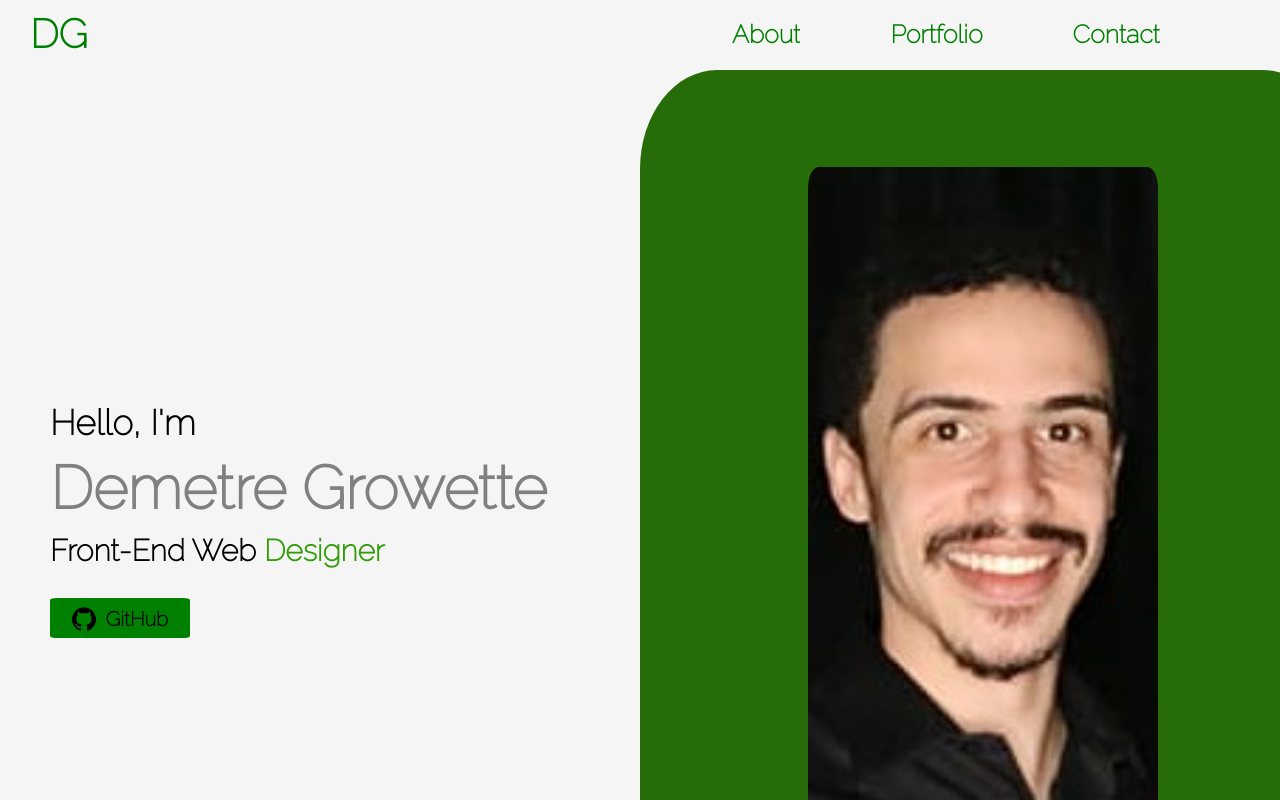
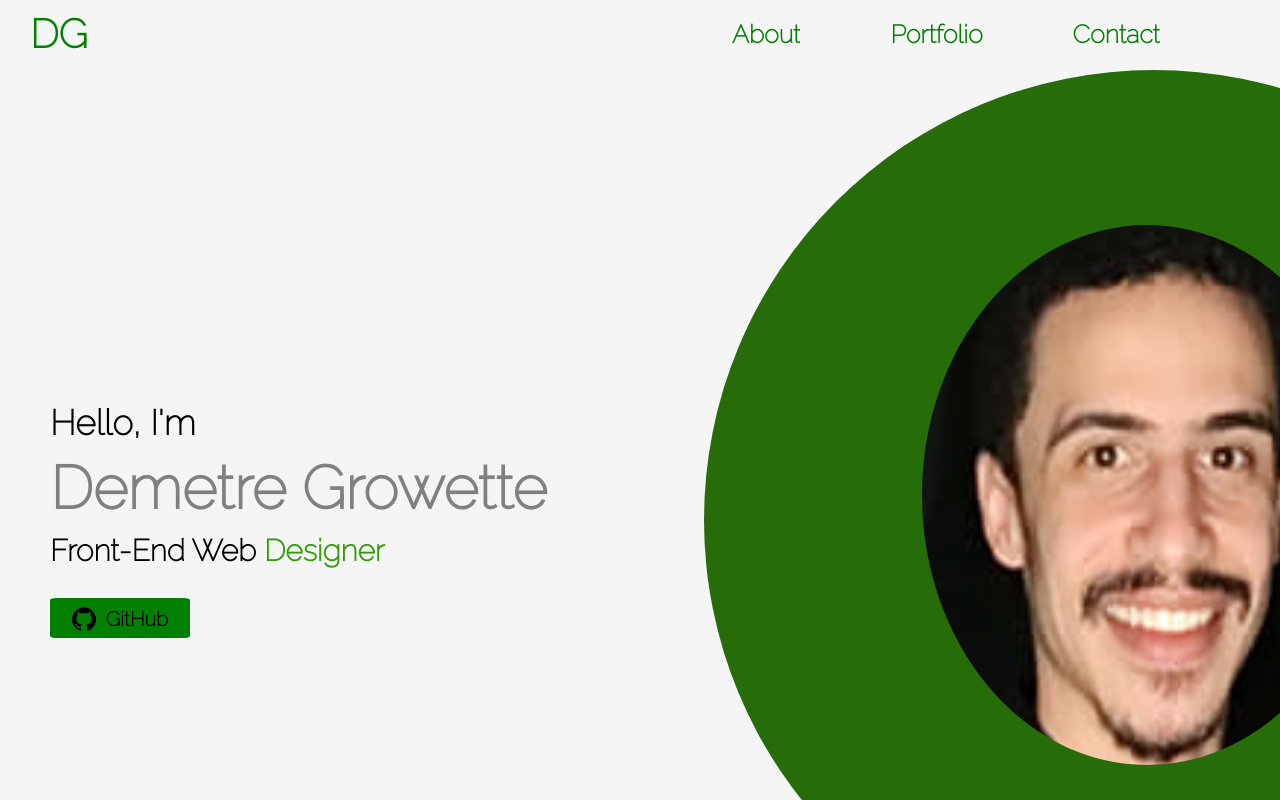
Before and after one commit to Trane7/portfolio, a React (Create React App) app in the folder portfolio/: page / in a window 1280 px wide. Built offline with nearby package versions, Linux system fonts and the light colour scheme; the HTML template or start-up script is replaced by a standard one.

Commit message:
centered about me section, added a new picture of me and centered in the circle

```diff
--- a/portfolio/src/app.scss
+++ b/portfolio/src/app.scss
@@ -2,17 +2,16 @@
     height: 100vh;
 
     .sections{
-        width: 100%;
+        width: 110%;
         height: calc(100vh - 70px);
-        // background-color: rgb(78, 78, 78);
         position: relative;
         top: 70px;
-        scroll-behavior:auto;
-        scroll-snap-type: y proximity;
-        scrollbar-width: none; // for firefox
+        &::-webkit-scrollbar{
+            display: none;
+        }
 
-        > *{
-            width: 100vw;
-        }
+        // > *{
+        //     width: 100vw;
+        // }
     }
 }
--- a/portfolio/src/components/intro/Intro.jsx
+++ b/portfolio/src/components/intro/Intro.jsx
@@ -34,7 +34,7 @@ export default function Intro() {
         </div>
         <div className="right">
         <div className="imgContainer">
-            <img src={process.env.PUBLIC_URL + "/assets/me.png"} alt=""/>
+            <img src={process.env.PUBLIC_URL + "/assets/me2.png"} alt=""/>
           </div>
 
         </div>
--- a/portfolio/src/components/intro/intro.scss
+++ b/portfolio/src/components/intro/intro.scss
@@ -14,20 +14,21 @@
         overflow: hidden;
 
         .imgContainer{
-            width: 700px;
+            width: 900px;
             height: 900px;
             background-color: rgb(38, 109, 9);
-            border-radius: 11%;
+            border-radius: 50%;
             display: flex;
-            align-items: flex-end;
+            align-items: center;
             justify-content: center;
 
             img{
-                height: 80%;
+                height: 60%;
                 width: 50%;
-                border-radius: 3%;
-                margin-bottom: 83px;
+                border-radius: 50%;
+                margin-bottom: 50px;
                 margin-right: 15px;
+
             }
         }
     }
@@ -57,7 +58,6 @@
 
 
             a {
-                display: flex;
                 text-decoration: none;
                 margin-right: 60px;
             }
--- a/portfolio/src/components/works/works.scss
+++ b/portfolio/src/components/works/works.scss
@@ -11,7 +11,8 @@
     h1{
         font-size: 70px;
         margin-top: 150px;
-        margin-right: 50px;
+        align-items: center;
+        margin-right: 250px;
         color: rgb(4, 134, 59);
     }
 
@@ -31,7 +32,8 @@
         font-size: 30px;
         font-weight: 800;
         margin-bottom: 186px;
-        margin-left: 60px;
+        margin-right: 200px;
+        // margin-left: 60px;
     }
 
 
```
Also changed, not shown: portfolio/public/assets/me2.png (added).
